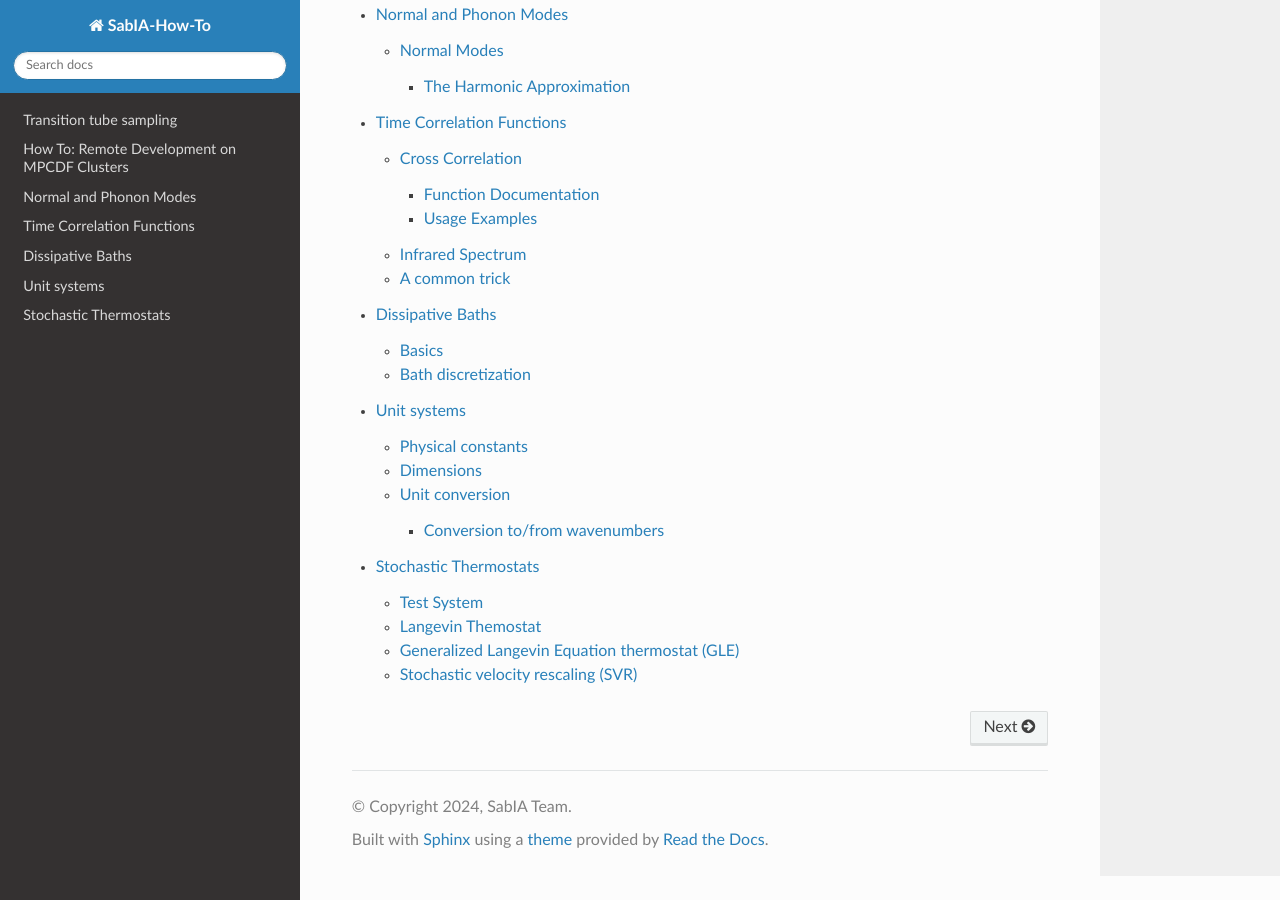
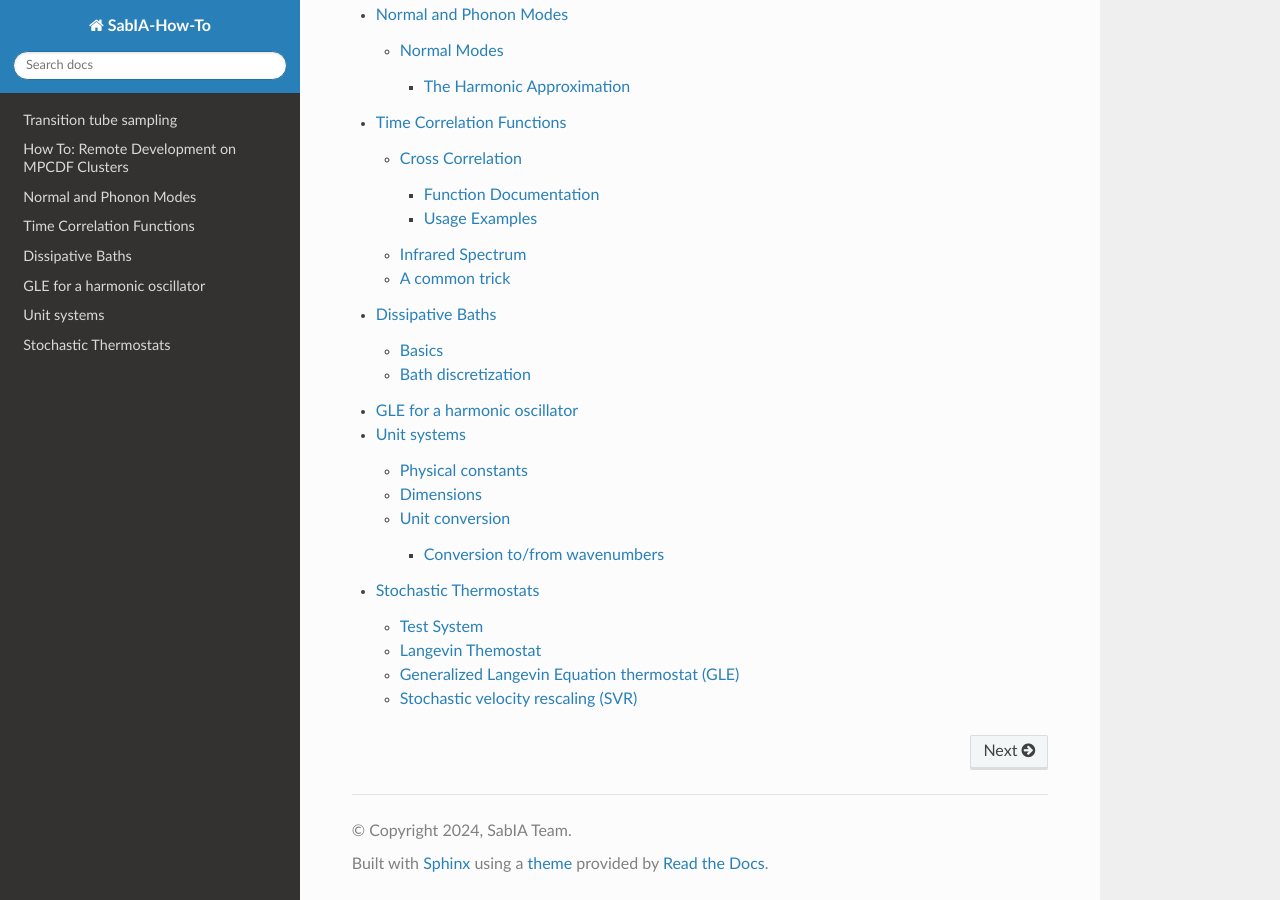
Before and after one commit to sabia-group/How-Tos, a Sphinx documentation site: the page built from docs/source/index.rst, in a window 1280 px wide and 900 px high, scrolled down 962 px. Built offline with Sphinx 7.4.7 and the Read the Docs theme 3.1.0, drawn with Linux system fonts in a browser that asks for light colours; pages that are not in the unit, such as notebooks, are missing from menus.

Commit message:
start documenting harmonic oscillator GLE

```diff
--- /dev/null
+++ b/docs/source/gle.rst
@@ -0,0 +1,6 @@
+GLE for a harmonic oscillator
+=============================
+
+.. automodule:: tools.gle
+
+    .. autofunction:: tools.gle.gle_cxx
--- a/docs/source/index.rst
+++ b/docs/source/index.rst
@@ -21,5 +21,6 @@ Contents
    time-correlation/time-correlation
    ase-calculator/ase-calculator
    sysbath
+   gle
    units
    thermostats
```
